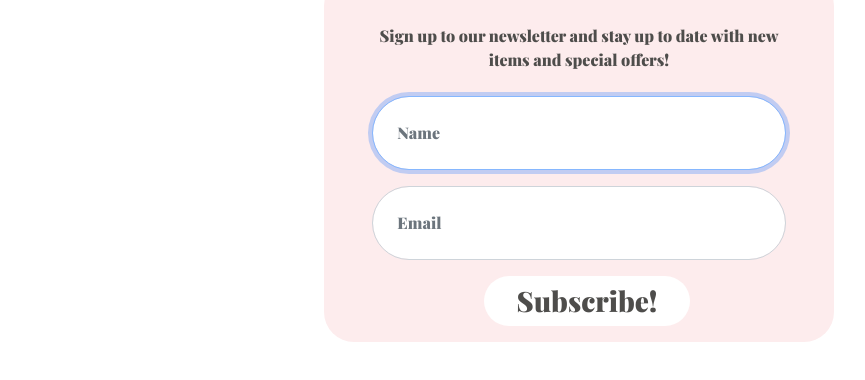
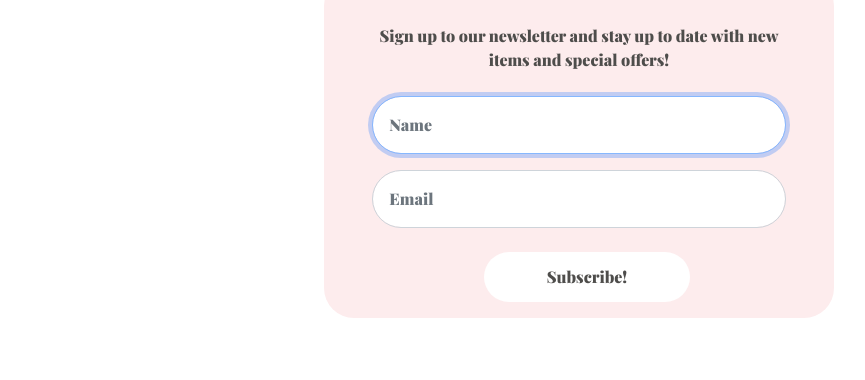
Before and after one commit to danjkd/subscribe_form, a plain HTML site: page index.html in a window 1280 px wide. Shown: the part 338-718 px from the top of the page, without its empty margins (61-926 px from the left). Drawn offline with nearby package versions, Linux system fonts and the light colour scheme.

Commit message:
edit subscribe button width

```diff
--- a/index.html
+++ b/index.html
@@ -21,24 +21,24 @@
         <div class="container">
           <div class="row g-0">
             <div class="col-lg-12 px-5 pt-5">
-              <p class="fs-6 fw-bolder">Sign up to our newsletter and stay up to date with new items and special offers!</p>
+              <p class="fw-bolder">Sign up to our newsletter and stay up to date with new items and special offers!</p>
               <form>
                 <div class="form-row d-flex justify-content-center">
                   <div class="col col-sm-12">
-                    <input type="email" class="form-control my-2 p-4 rounded-pill fw-bolder" placeholder="Name" autofocus required />
+                    <input type="email" class="form-control my-2 p-3 rounded-pill fw-bolder" placeholder="Name" autofocus required />
                   </div>
                 </div>
                 <div class="form-row d-flex justify-content-center">
                   <div class="col col-sm-12">
-                    <input type="email" class="form-control my-2 p-4 rounded-pill fw-bolder" placeholder="Email" minlength="8" required />
+                    <input type="email" class="form-control my-2 p-3 rounded-pill fw-bolder" placeholder="Email" minlength="8" required />
                   </div>
                 </div>
                 <!-- <div class="submit-btn d-flex justify-content-md-start justify-content-center">
                 <input type="button" class="btn btn-outline-success mb-md-0 mb-5 btn-lg rounded-pill" value="Subscribe!" />
               </div> -->
                 <div class="form-row d-flex justify-content-center">
-                  <div class="col-6 col-md-6 col-sm-10">
-                    <button type="submit" class="btn1 mt-2 mb-3 ms-2 me-3 rounded-pill fs-3 fw-bolder">Subscribe!</button>
+                  <div class="col-6 col-md-6 col-sm-9">
+                    <button type="submit" class="btn1 mt-3 mb-3 ms-2 me-3 rounded-pill fs-7 fw-bolder">Subscribe!</button>
                   </div>
                 </div>
               </form>
--- a/styles.css
+++ b/styles.css
@@ -30,13 +30,8 @@ h4 {
   font-size: 2.7rem;
 }
 
-p {
-  font-size: 1.1rem;
-}
-
 .container p {
   text-align: center;
-  font-size: 0.9rem;
 }
 
 .btn1 {
```
